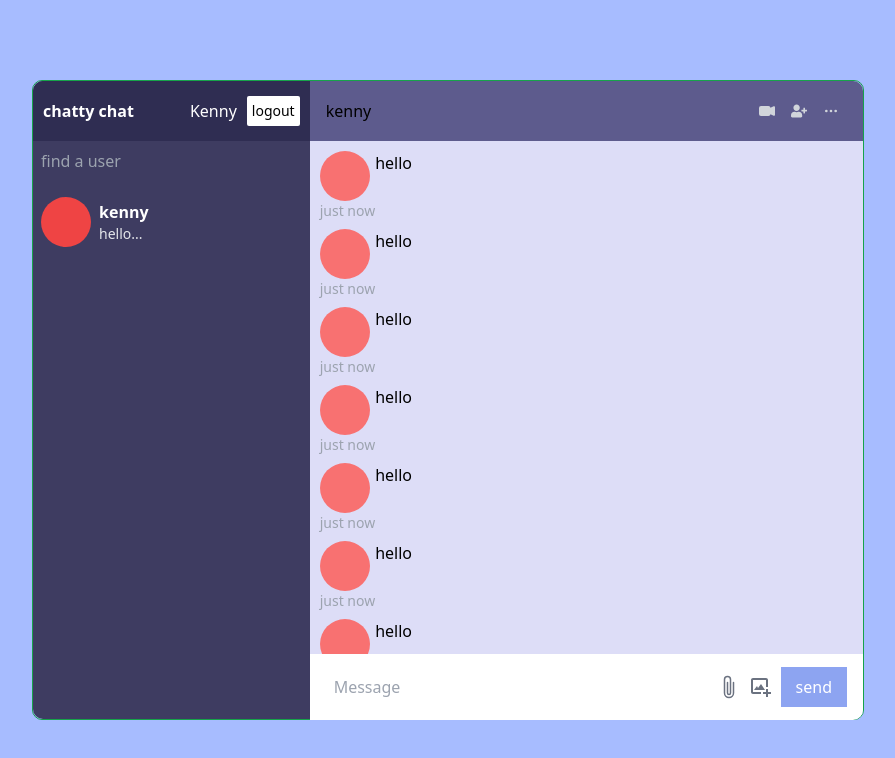
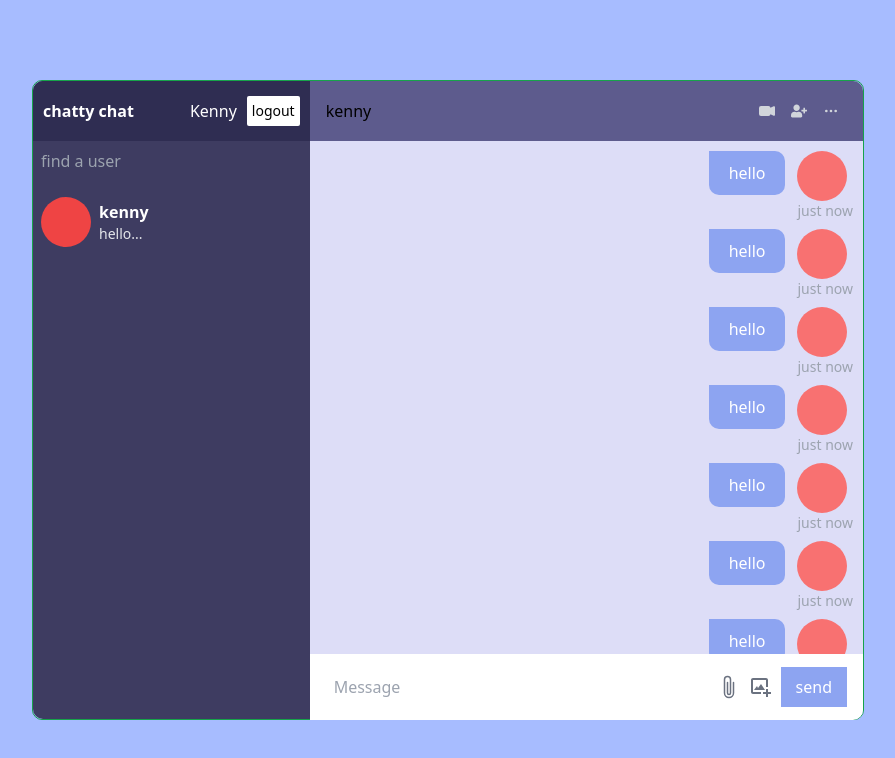
Before and after one commit to kennedybabu/chatty, a React (Create React App) app: page / in a window 1280 px wide. Shown: the top 758 px of the page, without its empty margins (192-1087 px from the left). Built offline with nearby package versions, Linux system fonts and the light colour scheme.

Commit message:
style the sender and reciever messages

```diff
--- a/src/components/Message.jsx
+++ b/src/components/Message.jsx
@@ -2,7 +2,7 @@ import React from 'react'
 
 const Message = () => {
   return (
-    <div className='flex mb-2'>
+    <div className='flex mb-2 gap-3 owner'>
       <div className='flex flex-col text-gray-400'>
         <div className='w-[50px] h-[50px] bg-red-400 rounded-full'>
 
@@ -10,7 +10,7 @@ const Message = () => {
         <span className='text-sm'>just now</span>
       </div>
       <div>
-        <p>hello</p>
+        <p className='bg-white px-[20px] py-[10px] rounded-tr-[10px] rounded-br-[10px] rounded-bl-[10px]'>hello</p>
       </div>
     </div>
   )
--- a/src/index.css
+++ b/src/index.css
@@ -14,3 +14,14 @@
 .messages {
     height: calc(100% - 125px);
 }
+
+
+.owner {
+    flex-direction: row-reverse;
+}
+
+
+.owner p {
+    background-color: #8da4f1;
+    color: white;
+}
```
